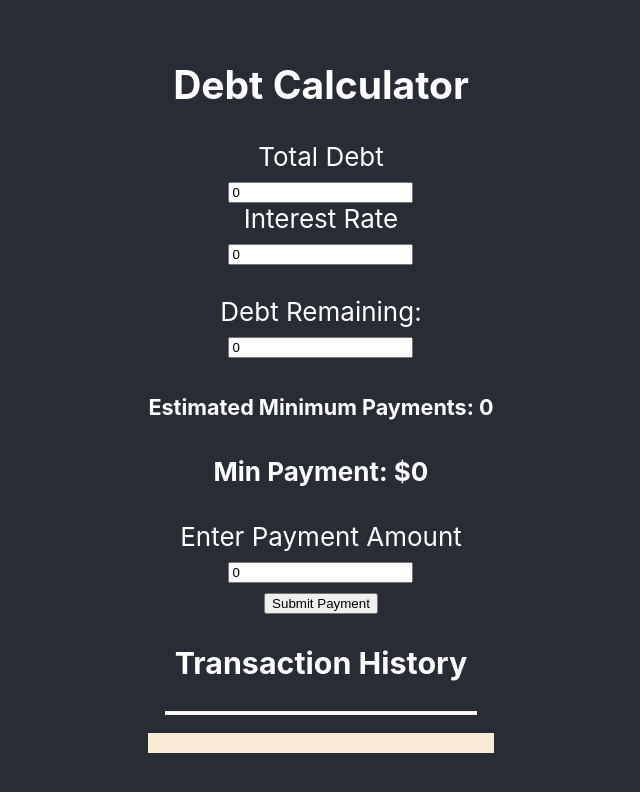
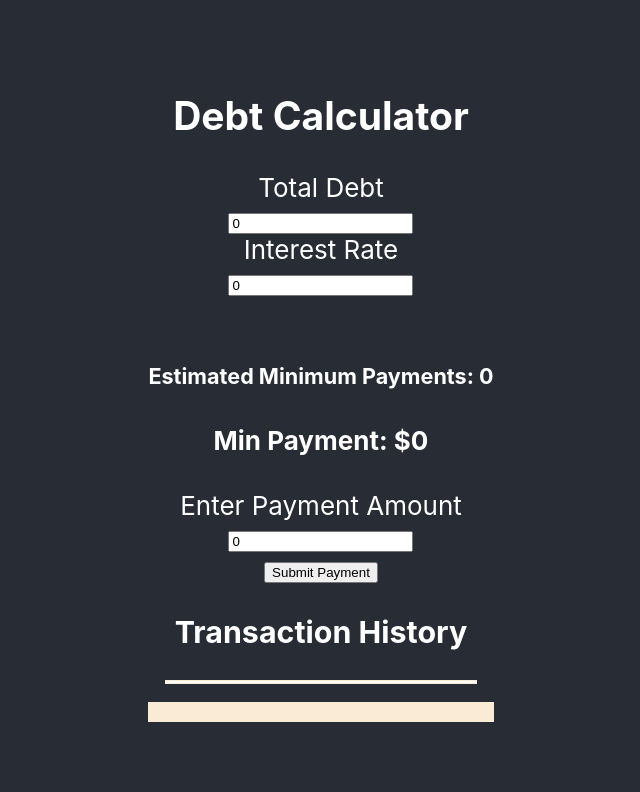
Before and after one commit to ChowPup22/debt-calc, a React (Create React App) app: page / in a window 1280 px wide. Shown: the top 792 px of the page, without its empty margins (319-959 px from the left). Built offline with nearby package versions, Linux system fonts and the light colour scheme.

Commit message:
Update Debt App
Remove extra display field to simplify the code. Use variable (true false) to toggle read only on input fields

```diff
--- a/src/DebtApp.jsx
+++ b/src/DebtApp.jsx
@@ -137,13 +137,6 @@ class DebtCalcApp extends React.Component {
           <br />
           <br />
           <div>
-            <label htmlFor="remDebt">Debt Remaining:</label>
-            <br />
-            <input
-              type="number"
-              value={this.state.totalDebt}
-              readOnly={true}
-            />
             <h5>Estimated Minimum Payments: {this.state.numPayments}</h5>
             <h4>Min Payment: ${this.state.minPay}</h4>
           </div>
```
